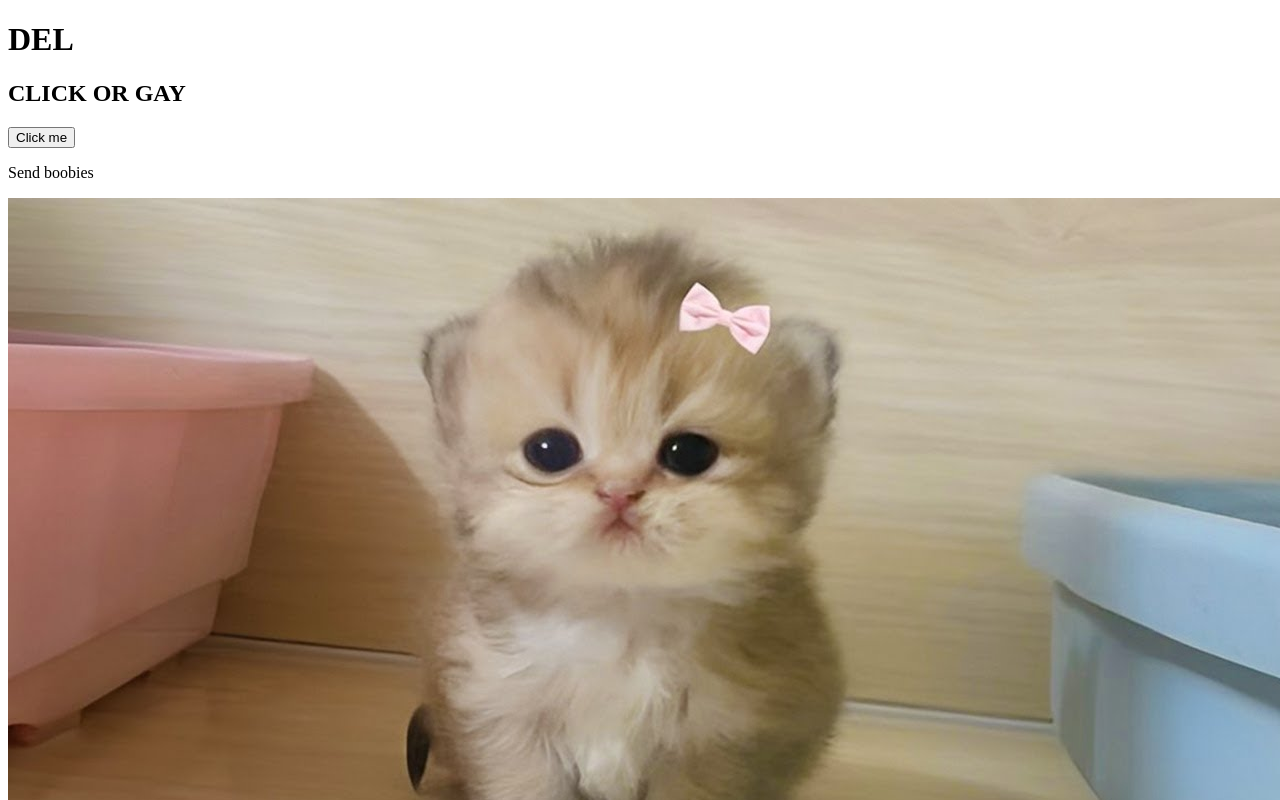
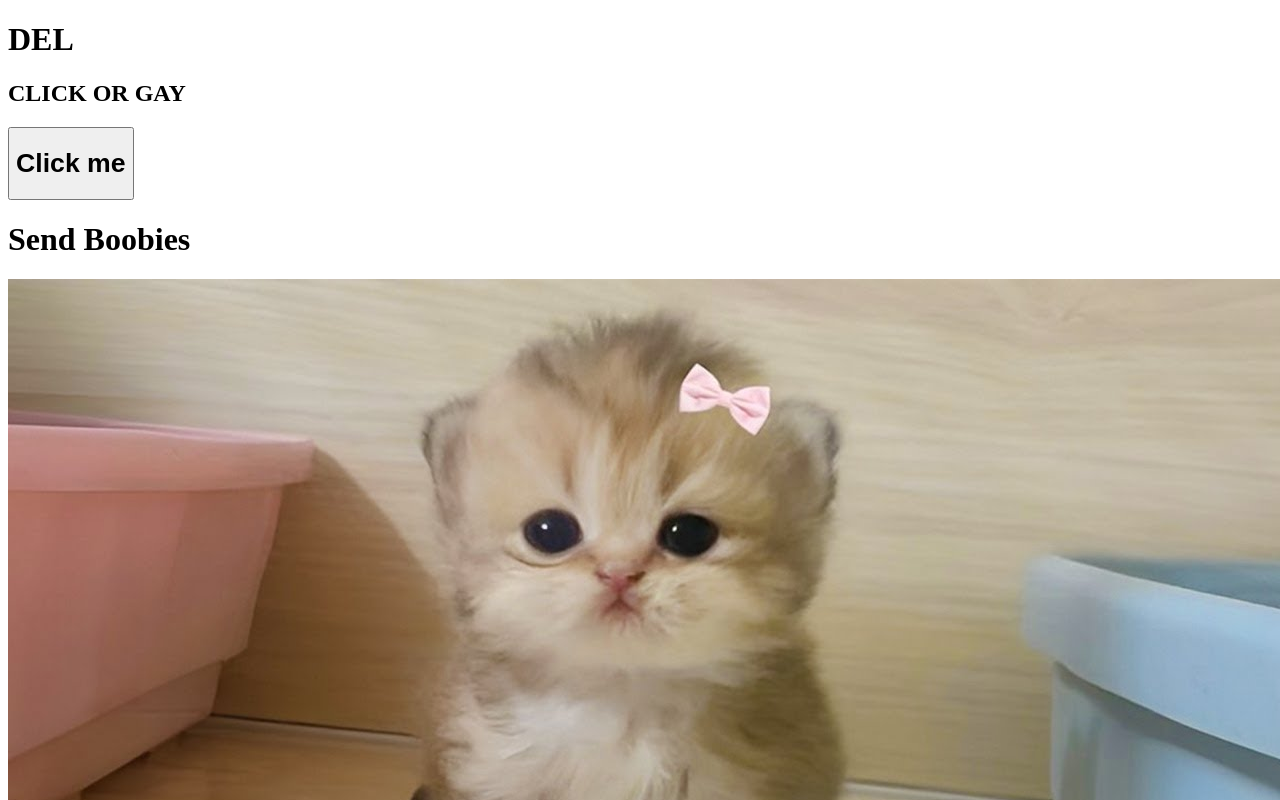
Before and after one commit to Lucki22/uh, a plain HTML site: page index.html in a window 1280 px wide. Both pictures are taken after a click on the button "Click me". Shown: the top 800 px of the page. Drawn offline with Linux system fonts and the light colour scheme.

Commit message:
Update index.html

```diff
--- a/index.html
+++ b/index.html
@@ -6,17 +6,20 @@
 
 
 
-<button onclick="myFunction()">Click me</button>
+<button onclick="myFunction()"><h1> Click me</h1></button>
 
 <p id="demo"></p>
 
 <script>
 function myFunction() {
-  document.getElementById("demo").innerHTML = "Send boobies";
+
+ document.getElementById("demo").innerHTML = "<h1>Send Boobies</h1>";
+
 }
+
+
 </script>
-
-  <img src="hihihihi.jpg" alt="pwease">
+<img src="hihihihi.jpg" alt="pwease">
 
 </body>
 </html>
```
